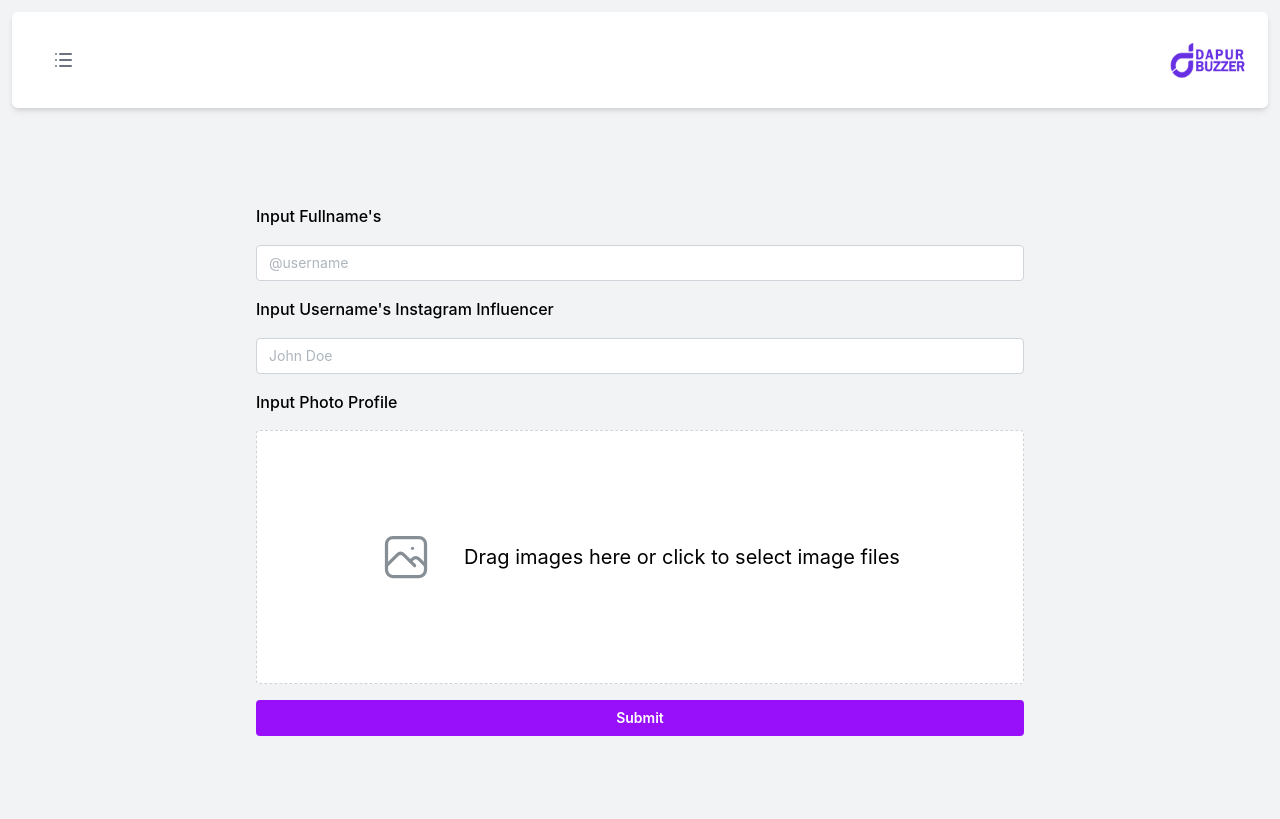
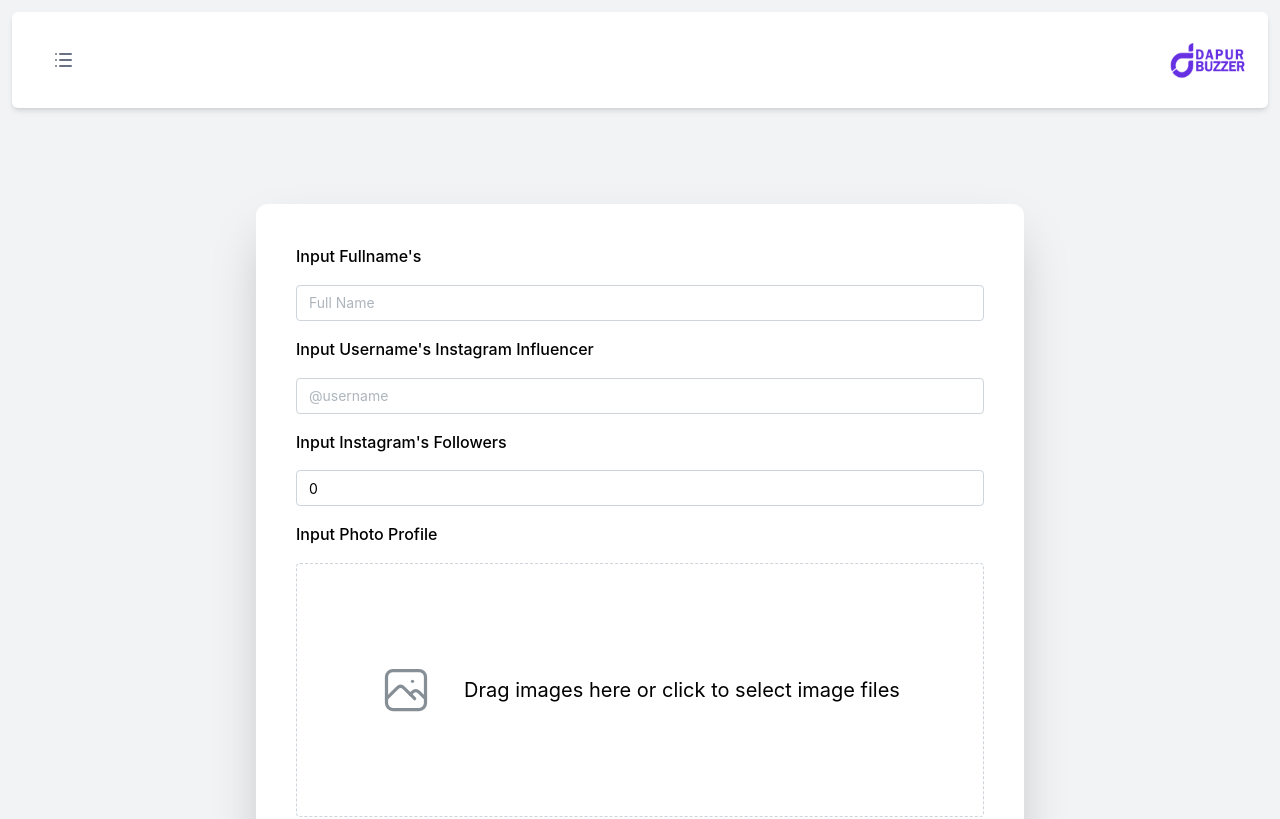
Before and after one commit to ardhi27/dapur-buzzer-admin-crud, a Next.js app: page /admin/create-data in a window 1280 px wide. Shown: the top 819 px of the page. Built offline with nearby package versions, Linux system fonts and the light colour scheme.

Commit message:
feat: Implemented form to create data

```diff
--- a/src/features/admin/components/input-data.tsx
+++ b/src/features/admin/components/input-data.tsx
@@ -5,21 +5,66 @@
 "use client";
 import { Button, Input, Stack, Text } from "@mantine/core";
 import DropzoneFile from "./file-dropzone";
+import { InfluencerRegisterData } from "@/shared/types/data/influencer-types";
+import { Controller, useForm } from "react-hook-form";
+import http from "@/shared/libs/http";
 
 const InputData = () => {
+  const { register, handleSubmit, control } = useForm<InfluencerRegisterData>({
+    defaultValues: {
+      userName: "",
+      fullName: "",
+      followers: 0,
+      picture: null,
+    },
+  });
+
+  const onSubmit = async (data: InfluencerRegisterData) => {
+    try {
+      const formData = new FormData();
+      formData.append("userName", data.userName);
+      formData.append("fullName", data.fullName);
+      formData.append("followers", data.followers.toString());
+      if (data.picture) {
+        formData.append("picture", data.picture);
+      }
+      console.log("Form Data", formData);
+      const res = await http.post("/api/influencer", formData, {
+        headers: {
+          "Content-Type": "multipart/form-data",
+        },
+      });
+      console.log("Response", res.data);
+    } catch (error) {
+      console.log(error);
+    }
+  };
+
   return (
-    <Stack className="w-3xl max-md:w-md">
-      <form>
+    <Stack className="w-3xl max-md:w-md bg-white p-10 rounded-xl shadow-2xl">
+      <form onSubmit={handleSubmit(onSubmit)}>
         <Stack className="w-full">
           <Text className="text-black font-medium">Input Fullname's</Text>
-          <Input placeholder="@username"></Input>
+          <Input {...register("fullName")} placeholder="Full Name"></Input>
           <Text className="text-black font-medium">
             Input Username's Instagram Influencer
           </Text>
-          <Input placeholder="John Doe"></Input>
+          <Input {...register("userName")} placeholder="@username"></Input>
+          <Text className="text-black font-medium">
+            Input Instagram's Followers
+          </Text>
+          <Input {...register("followers")} placeholder="Followers"></Input>
           <Text className="text-black font-medium">Input Photo Profile</Text>
-          <DropzoneFile />
-          <Button className="bg-purple-600 hover:bg-purple-600">Submit</Button>
+          <Controller
+            control={control}
+            name="picture"
+            render={({ field }) => (
+              <DropzoneFile onFileSelect={(file) => field.onChange(file)} />
+            )}
+          />
+          <Button type="submit" className="bg-purple-600 hover:bg-purple-600">
+            Submit
+          </Button>
         </Stack>
       </form>
     </Stack>
```
